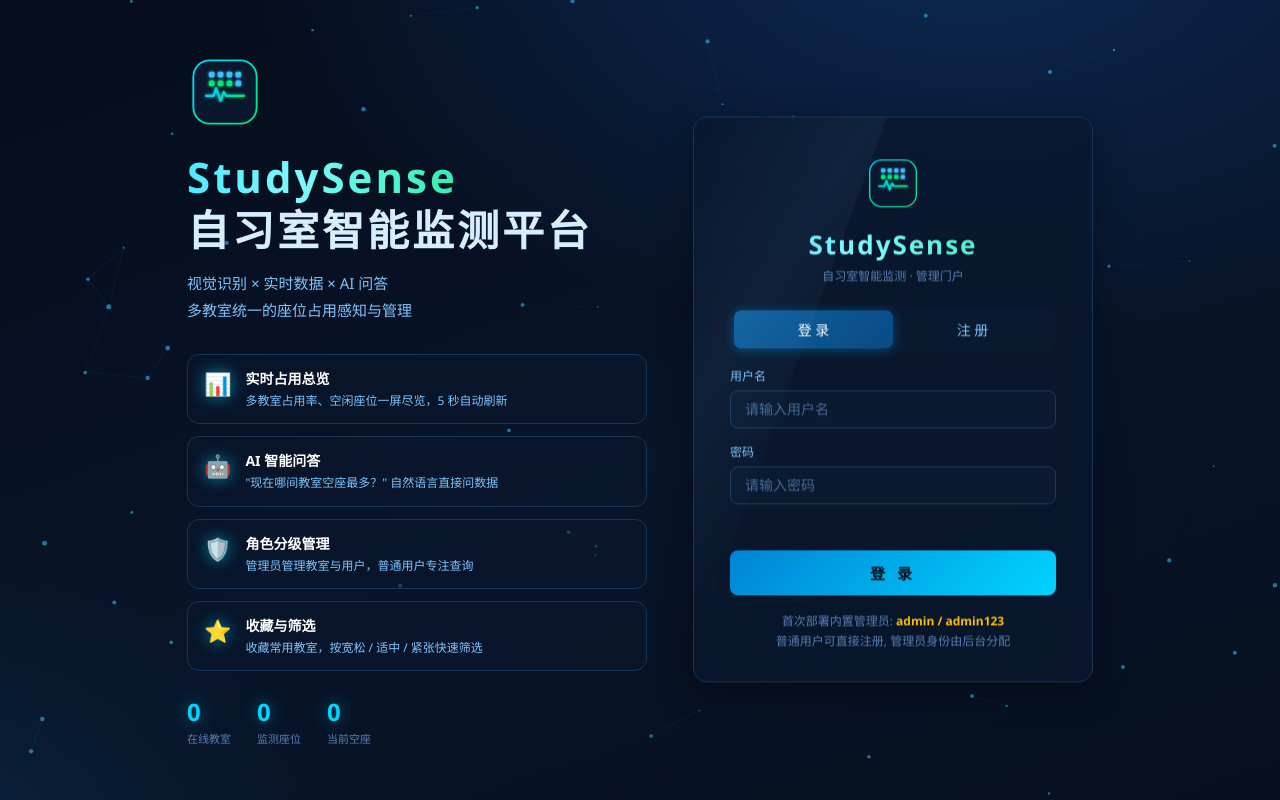
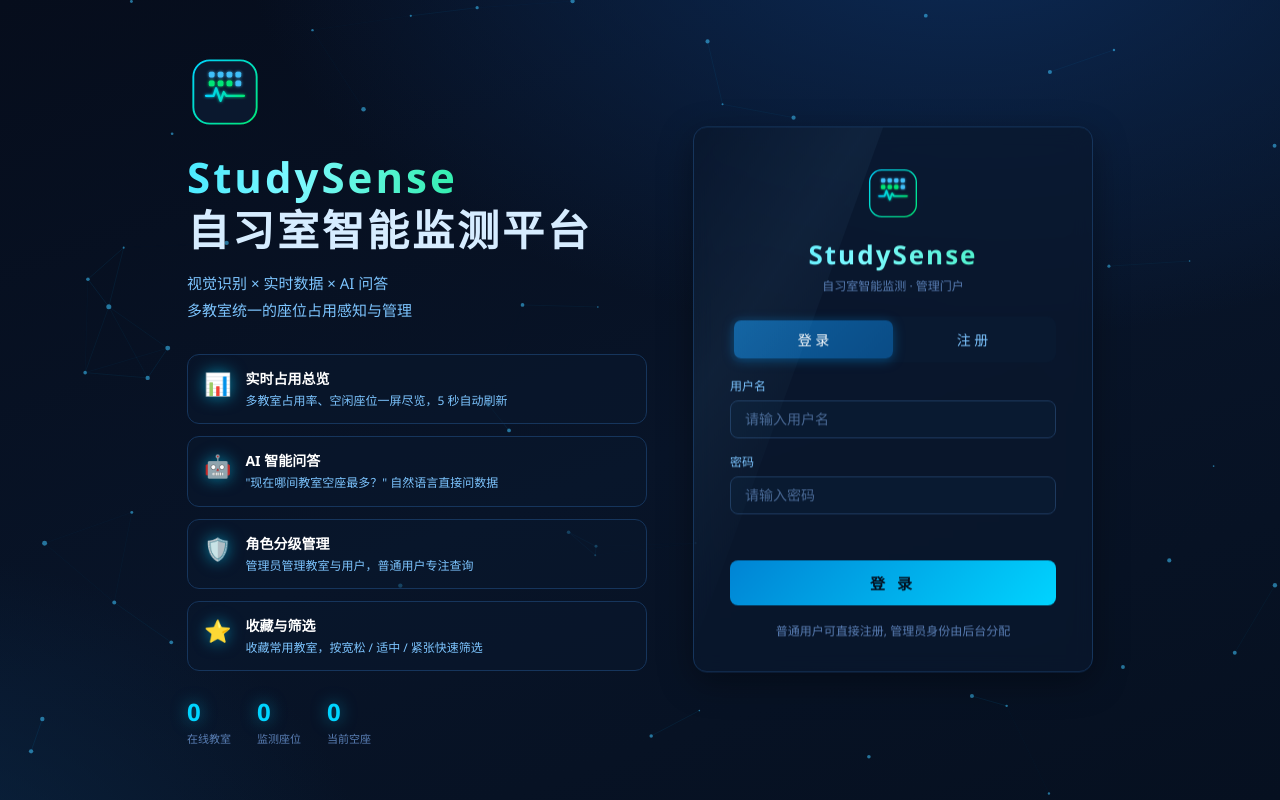
Before and after one commit to xiaohuahua601/StudySense, a FastAPI app: page /portal/login in a window 1280 px wide. Run offline with FastAPI, Linux system fonts and the light colour scheme; data that the repository does not hold is empty; some libraries are stand-ins or nearby versions.

Commit message:
安全: 登录页移除默认管理员凭据展示, 仅保留注册提示

```diff
--- a/templates/portal/login.html
+++ b/templates/portal/login.html
@@ -58,7 +58,7 @@
       <div class="form-err" id="rgErr"></div>
       <button class="btn primary btn-auth" id="rgBtn">注 册</button>
     </div>
-    <div class="auth-hint">首次部署内置管理员: <b>admin / admin123</b><br>普通用户可直接注册, 管理员身份由后台分配</div>
+    <div class="auth-hint">普通用户可直接注册, 管理员身份由后台分配</div>
   </div>
 </div>
 
```
